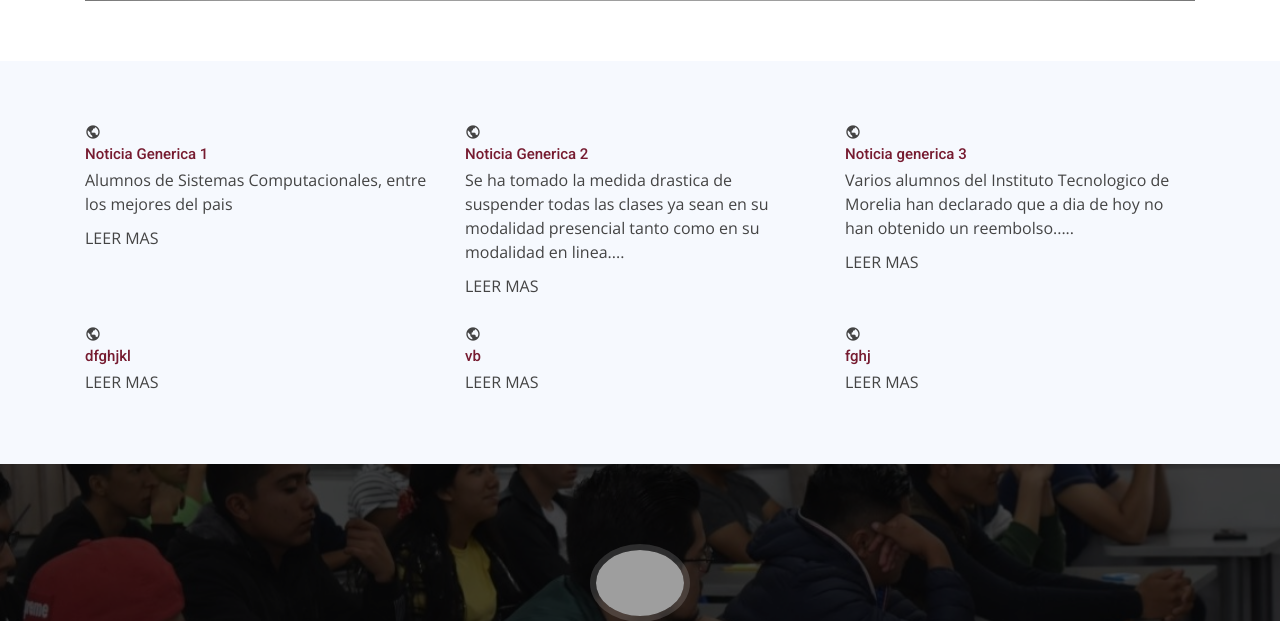
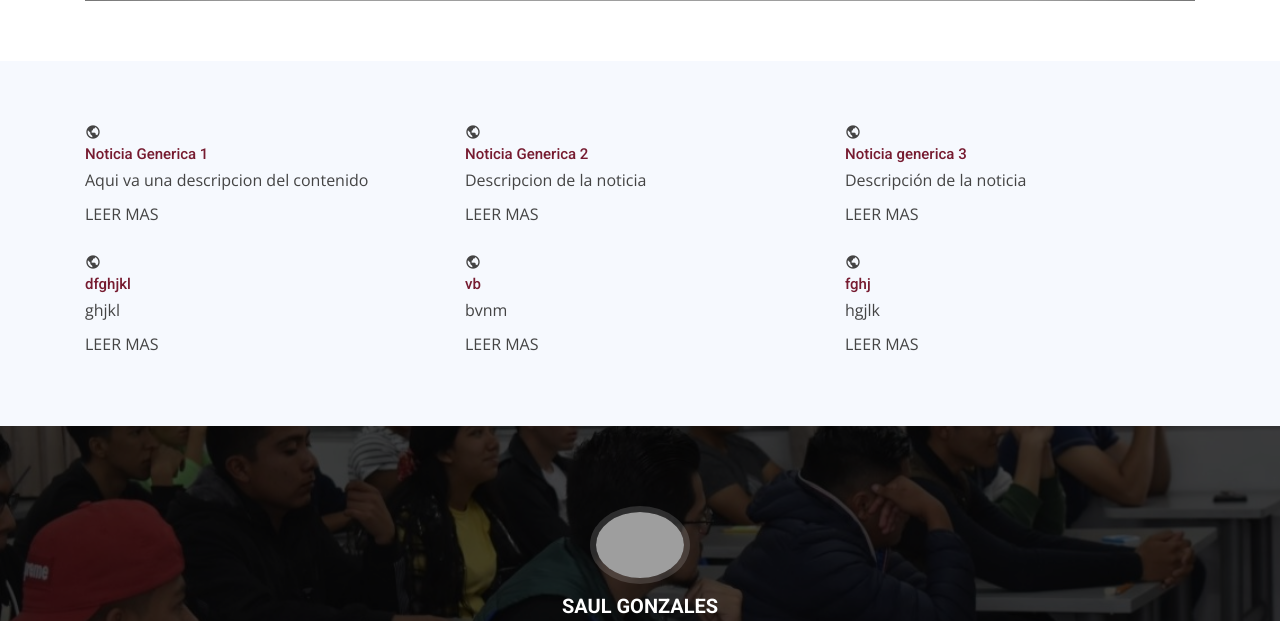
Before and after one commit to Kareem240/VinculacionITM, a PHP site: page /vinculacionitm/ in a window 1280 px wide. Shown: the part 892-1513 px from the top of the page. Run offline with PHP 8.4, Linux system fonts and the light colour scheme; data comes from the database, SQL or seed files in the repository; grey boxes are pictures that could not be loaded.

Commit message:
Corregi algunas cosas

```diff
--- a/admin/vistas/editNot2.php
+++ b/admin/vistas/editNot2.php
@@ -18,6 +18,7 @@ $noti=$noticia2->verNoticias();
 			<tr>
 				<th width="15%">ID</th>
 				<th width="15%">Titulo</th>
+				<th width="15%">Descripcion</th>
 				<th width="45%">Texto</th>
 				<th width="15%">Opcion</th>
 			</tr>
@@ -26,7 +27,8 @@ $noti=$noticia2->verNoticias();
 			?>
 				<tr>
 					<td><?php echo $row["id"];?></td>
-					<td><?php echo $row["dir"];?></td>
+					<td><?php echo $row["title"];?></td>
+					<td><?php echo $row["descripcion"];?></td>
 					<td><?php echo $row["text"];?></td>
 				<td>
 					<a class="btn btn-primary" href="editar.php?id=<?php echo $row["id"]; ?>">
--- a/admin/vistas/editar.php
+++ b/admin/vistas/editar.php
@@ -11,7 +11,8 @@ $row = $noti->fetch_assoc()
 ?>
 <form action="" method="post">
 	<input type="text" value="<?php echo $row["id"];?>" name="id" readonly>
-	<input type="text" value="<?php echo $row["dir"];?>" name="titulo">
+	<input type="text" value="<?php echo $row["title"];?>" name="titulo">
+	<textarea rows = "5" cols = "10" name = "descripcion"><?php echo $row["descripcion"];?></textarea>
 	<textarea rows = "10" cols = "100" name = "texto"><?php echo $row["text"];?></textarea>
 	<input type="submit" name="submit">
 </form>
@@ -19,7 +20,7 @@ $row = $noti->fetch_assoc()
 <?php
 
 	if(isset($_POST['submit'])){
-		$noticia2->edNoticias($row["id"],$_POST['titulo'],$_POST['texto']);
+		$noticia2->edNoticias($row["id"],$_POST['titulo'],$_POST['descripcion'],$_POST['texto']);
 		header("location:editNot2.php");
 	}
 
--- a/index.php
+++ b/index.php
@@ -100,12 +100,14 @@
     mysqli_free_result($resultado);
     }
     $titulo=["","","","","",""];
+    $descrip=["","","","","",""];
     $texto=["","","","","",""];
     $conta=0;
     if ($res = mysqli_query($link, "SELECT * FROM noticias3 ")) {
     while($row=mysqli_fetch_array($res)){
         $titulo[$conta]=$row[1];
-        $texto[$conta]=$row[2];
+        $descrip[$conta]=$row[2];
+        $texto[$conta]=$row[3];
         $conta++;
     }
     mysqli_free_result($res);
@@ -170,7 +172,7 @@
             <div class="icon-box">
               <div class="icon"><i class="bx bx-world"></i></div>
               <h4 id="tNoticia"><a data-toggle="modal" data-target="#exampleModalCenter"><?php echo $titulo[0] ?></a></h4>
-              <p>Alumnos de Sistemas Computacionales, entre los mejores del pais</p>
+              <p><?php echo $descrip[0] ?></p>
               <p id="lMas" data-toggle="modal" data-target="#exampleModalCenter">LEER MAS</p>
             </div>
           </div>
@@ -179,7 +181,7 @@
             <div class="icon-box">
               <div class="icon"><i class="bx bx-world"></i></div>
               <h4 id="tNoticia"><a data-toggle="modal" data-target="#exampleModalCenter2"><?php echo $titulo[1] ?></a></h4>
-              <p>Se ha tomado la medida drastica de suspender todas las clases ya sean en su modalidad presencial tanto como en su modalidad en linea....</p>
+              <p><?php echo $descrip[1] ?></p>
               <p id="lMas" data-toggle="modal" data-target="#exampleModalCenter2">LEER MAS</p>
             </div>
           </div>
@@ -188,7 +190,7 @@
             <div class="icon-box">
               <div class="icon"><i class="bx bx-world"></i></div>
               <h4 id="tNoticia"><a data-toggle="modal" data-target="#exampleModalCenter3"><?php echo $titulo[2] ?></a></h4>
-              <p>Varios alumnos del Instituto Tecnologico de Morelia han declarado que a dia de hoy no han obtenido un reembolso.....</p>
+              <p><?php echo $descrip[2] ?></p>
               <p id="lMas" data-toggle="modal" data-target="#exampleModalCenter3">LEER MAS</p>
             </div>
           </div>
@@ -197,6 +199,7 @@
             <div class="icon-box">
               <div class="icon"><i class="bx bx-world"></i></div>
               <h4 id="tNoticia"><a data-toggle="modal" data-target="#exampleModalCenter4"><?php echo $titulo[3] ?></a></h4>
+              <p><?php echo $descrip[3] ?></p>
               <p id="lMas" data-toggle="modal" data-target="#exampleModalCenter4">LEER MAS</p>
             </div>
           </div>
@@ -205,6 +208,7 @@
             <div class="icon-box">
               <div class="icon"><i class="bx bx-world"></i></div>
               <h4 id="tNoticia"><a data-toggle="modal" data-target="#exampleModalCenter5"><?php echo $titulo[4] ?></a></h4>
+              <p><?php echo $descrip[4] ?></p>
               <p id="lMas" data-toggle="modal" data-target="#exampleModalCenter5">LEER MAS</p>
             </div>
           </div>
@@ -213,6 +217,7 @@
             <div class="icon-box">
               <div class="icon"><i class="bx bx-world"></i></div>
               <h4 id="tNoticia"><a data-toggle="modal" data-target="#exampleModalCenter6"><?php echo $titulo[5] ?></a></h4>
+              <p><?php echo $descrip[5] ?></p>
               <p id="lMas" data-toggle="modal" data-target="#exampleModalCenter6">LEER MAS</p>
             </div>
           </div>
```
Also changed, not shown: admin/includes/noti2.php (+2 -13 lines).
